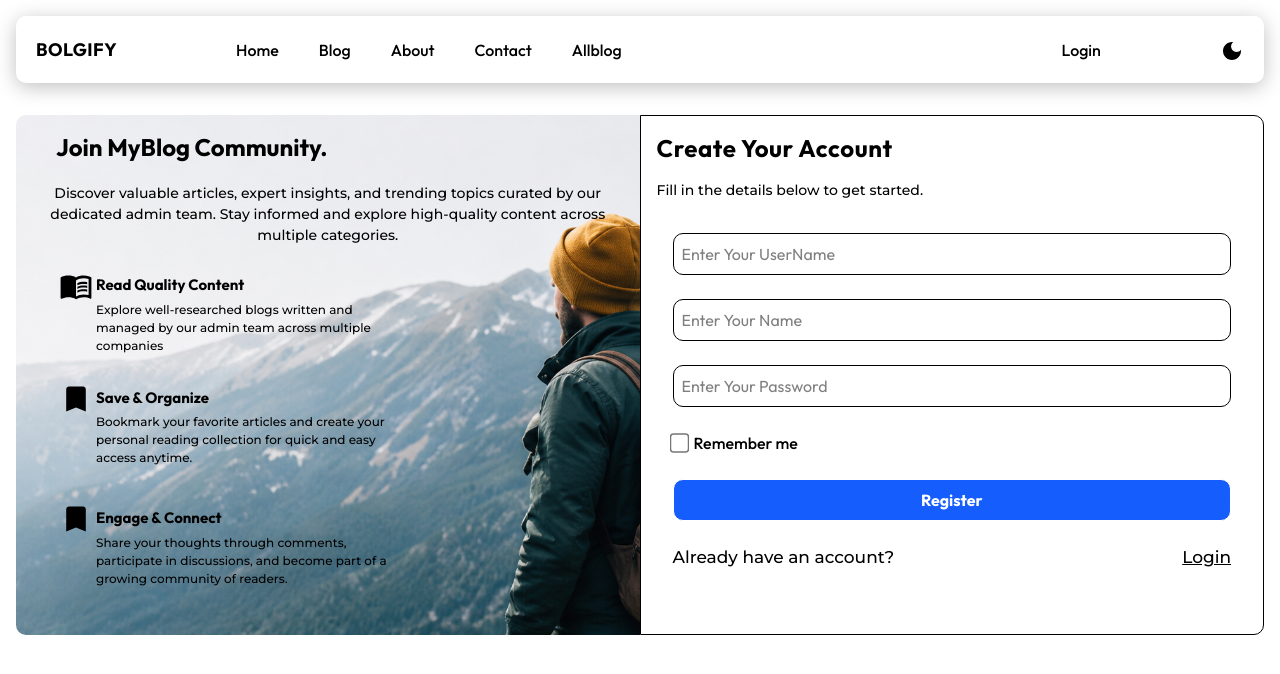
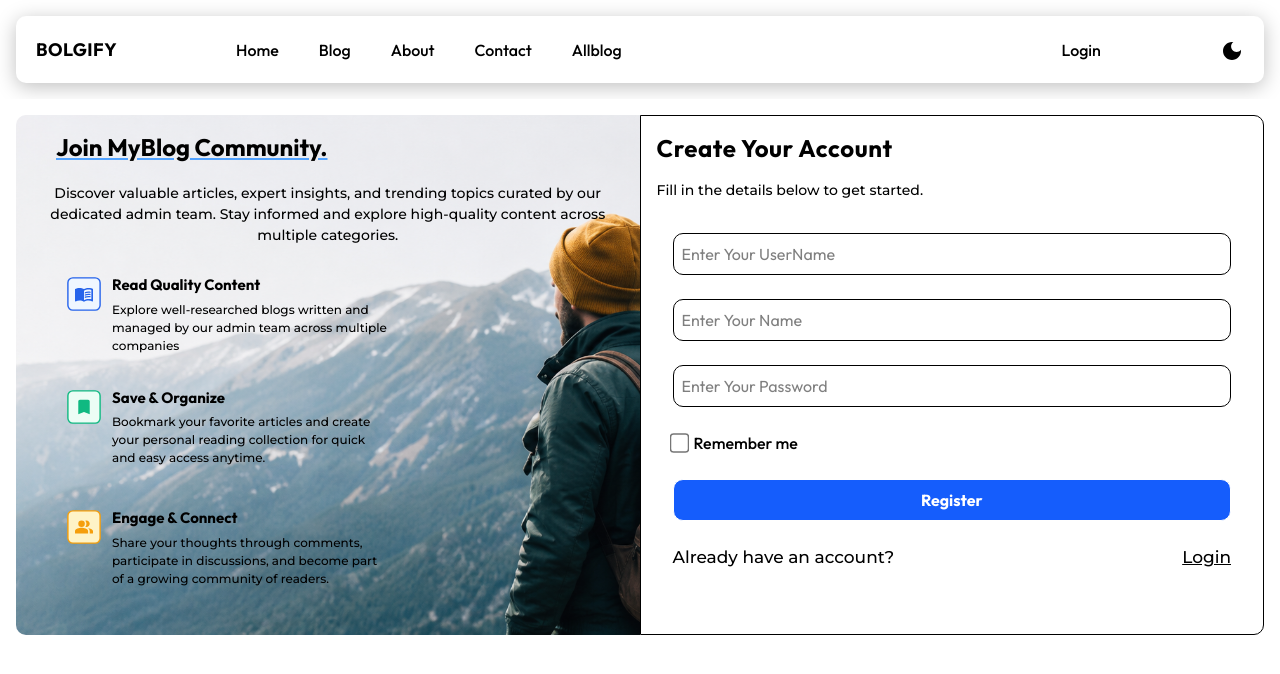
Before and after one commit to rahulrat-hub/blogify, a React app in the folder frontend/: page /register in a window 1280 px wide. Shown: the top 674 px of the page. Built offline with nearby package versions, Linux system fonts and the light colour scheme; the HTML template or start-up script is replaced by a standard one.

Commit message:
all update

```diff
--- a/frontend/src/components/Footer.jsx
+++ b/frontend/src/components/Footer.jsx
@@ -4,9 +4,11 @@ import EmailIcon from "@mui/icons-material/Email";
 import CallIcon from "@mui/icons-material/Call";
 import LocationOnIcon from "@mui/icons-material/LocationOn";
 import CopyrightIcon from '@mui/icons-material/Copyright';
+import {useNavigate} from 'react-router-dom'
 
 
 function Footer() {
+  const navigate = useNavigate()
     return (
       <div className="h-70 rounded-[10px] border mx-2 mt-4">
          <div className="upper flex gap-20">
@@ -49,8 +51,8 @@ function Footer() {
 
         <div className="">
             <h1 className="text-[20px] font-bold m-2">Community</h1>
-            <p className="font-medium p-2">Create Account</p>
-            <p className="font-medium p-2">Sign-in</p>
+            <p onClick={()=>navigate("/register")} className="font-medium p-2 cursor-pointer">Create Account</p>
+            <p onClick={()=>navigate("/register")} className="font-medium p-2">Sign-in</p>
             <p className="font-medium p-2">Bookmark Article</p>
             <p className="font-medium p-2">Newsletter</p>
         </div>
--- a/frontend/src/components/Hero.jsx
+++ b/frontend/src/components/Hero.jsx
@@ -7,9 +7,11 @@ import DescriptionIcon from "@mui/icons-material/Description";
 import GroupIcon from "@mui/icons-material/Group";
 import VisibilityIcon from "@mui/icons-material/Visibility";
 import Marquee from './Marquee'
+import {useNavigate} from 'react-router-dom'
 
 
 function Hero() {
+  const navigate = useNavigate()
   return (
     <div className="">
       <div className="min-h w-full p-4 flex gap-20">
@@ -26,11 +28,11 @@ function Hero() {
         </p>
 
         <div className="flex m-4 gap-2 ">
-          <button className="text-[14px] font-medium border p-2 rounded-[5px] bg-black text-white">
+          <button onClick={()=>navigate("/allblog")} className="text-[14px] font-medium border p-2 rounded-[5px] bg-black text-white cursor-pointer">
             Explore Blogs
           </button>
 
-          <button className="text-[14px] font-medium border p-2 rounded-[5px]">
+          <button onClick={()=>navigate("/blog")} className="text-[14px] font-medium border p-2 rounded-[5px] cursor-pointer">
             Start Blogs
           </button>
         </div>
--- a/frontend/src/pages/Allblog.jsx
+++ b/frontend/src/pages/Allblog.jsx
@@ -13,7 +13,7 @@ function Allblog() {
   async function fetchData() {
     try {
       let result = await axios.get(`http://localhost:4000/blogs?search=${search}&sort=${sort}`);
-      console.log(result.data);
+      // console.log(result.data);
 
       if (result.data.success) {
         setBlogFetch(result.data.bloginfo);
--- a/frontend/src/pages/Blog.jsx
+++ b/frontend/src/pages/Blog.jsx
@@ -50,7 +50,7 @@ if(blogdetail.data.success){
 
 }
   return (
-    <div className="min-h w-full relative ">
+    <div className="min-h w-full relative bg-white text-black dark:bg-gray-900 dark:text-white ">
       <img src={bgr} alt="" className="h-[85%] w-full" />
 
       <div className="absolute top-1 left-85 border-2 rounded-[10px] ">
--- a/frontend/src/pages/Contact.jsx
+++ b/frontend/src/pages/Contact.jsx
@@ -7,7 +7,7 @@ function Contact() {
     <div className="min-h-screen bg-white text-black dark:bg-gray-900 dark:text-white">
 
       {/* Hero Section */}
-      <section className="w-full bg-white py-20 px-8">
+      <section className="w-full bg-white text-black dark:bg-gray-900 dark:text-white py-20 px-8">
         <div className="max-w-7xl mx-auto grid md:grid-cols-2 gap-10 items-center">
 
           <div>
@@ -40,7 +40,7 @@ function Contact() {
       </section>
 
       {/* Contact Form */}
-      <section className="py-20 px-8">
+      <section className="py-20 px-8 ">
         <div className="max-w-7xl mx-auto grid lg:grid-cols-2 gap-12">
 
           {/* Form */}
@@ -125,7 +125,7 @@ function Contact() {
       </section>
 
       {/* Social Section */}
-      <section className="py-16 bg-white text-center">
+      <section className="py-16 bg-white text-black dark:bg-gray-900 dark:text-white text-center">
         <h2 className="text-4xl font-bold">
           Follow & Stay Updated
         </h2>
@@ -135,10 +135,10 @@ function Contact() {
         </p>
 
         <div className="flex justify-center gap-6 mt-8">
-          <button className="w-12 h-12 rounded-full border">F</button>
-          <button className="w-12 h-12 rounded-full border">I</button>
-          <button className="w-12 h-12 rounded-full border">X</button>
+          <button className="w-12 h-12 rounded-full border">B</button>
           <button className="w-12 h-12 rounded-full border">L</button>
+          <button className="w-12 h-12 rounded-full border">O</button>
+          <button className="w-12 h-12 rounded-full border">G</button>
         </div>
       </section>
 
--- a/frontend/src/pages/EditBlog.jsx
+++ b/frontend/src/pages/EditBlog.jsx
@@ -43,7 +43,7 @@ alert("Updated Blog")
   }, [id]);
 
   return (
-    <div className="p-10">
+    <div className="p-10 bg-white text-black dark:bg-gray-900 dark:text-white">
       {" "}
       <h1 className="text-2xl font-bold mb-5">Edit Blog</h1>{" "}
       <input
--- a/frontend/src/pages/Register.jsx
+++ b/frontend/src/pages/Register.jsx
@@ -2,6 +2,7 @@ import { useState } from "react";
 import bgr from "../assets/bgr.png";
 import MenuBookIcon from "@mui/icons-material/MenuBook";
 import BookmarkIcon from "@mui/icons-material/Bookmark";
+import PeopleAltIcon from '@mui/icons-material/PeopleAlt';
 import axios from 'axios'
 
 function Register({settoken}) {
@@ -54,7 +55,7 @@ try{
   }
 
   return (
-    <div className="flex p-4">
+    <div className="flex p-4 bg-white text-black dark:bg-gray-900 dark:text-white">
       {/* {LEFT}   */}
 
       <div className="left h-130 w-full relative rounded-l-[10px]">
@@ -65,7 +66,7 @@ try{
         />
 
         <div className="absolute top-0 w-full p-2">
-          <h1 className="text-2xl font-bold px-8 py-2">
+          <h1 className="text-2xl font-bold px-8 py-2 underline underline-offset-2 decoration-blue-400">
             Join MyBlog Community.
           </h1>
 
@@ -77,7 +78,7 @@ try{
 
           {/* {1} */}
           <div className="flex w-2/3 gap-2 px-10 py-4">
-            <MenuBookIcon className="scale-140" />
+            <MenuBookIcon className="scale-140 border rounded p-1 m-2 bg-[#EFF6FF] text-[#2563EB]" />
 
             <div className="text-[15px] flex flex-col gap-1">
               <h1 className="font-bold">Read Quality Content</h1>
@@ -89,7 +90,7 @@ try{
           </div>
           {/* {2} */}
           <div className="flex w-2/3 gap-2 px-10 py-4">
-            <BookmarkIcon className="scale-140" />
+            <BookmarkIcon className="scale-140 bg-[#ECFDF5] text-[#10B981] border rounded p-1 m-2" />
 
             <div className="text-[15px] flex flex-col gap-1">
               <h1 className="font-bold">Save & Organize</h1>
@@ -103,7 +104,7 @@ try{
           {/* {3} */}
 
           <div className="flex w-2/3 gap-2 px-10 py-6">
-            <BookmarkIcon className="scale-140" />
+            <PeopleAltIcon className="scale-140 border rounded p-1 m-2 bg-[#FEF3C7] text-[#F59E0B]" />
 
             <div className="text-[15px] flex flex-col gap-1">
               <h1 className="font-bold">Engage & Connect</h1>
```
